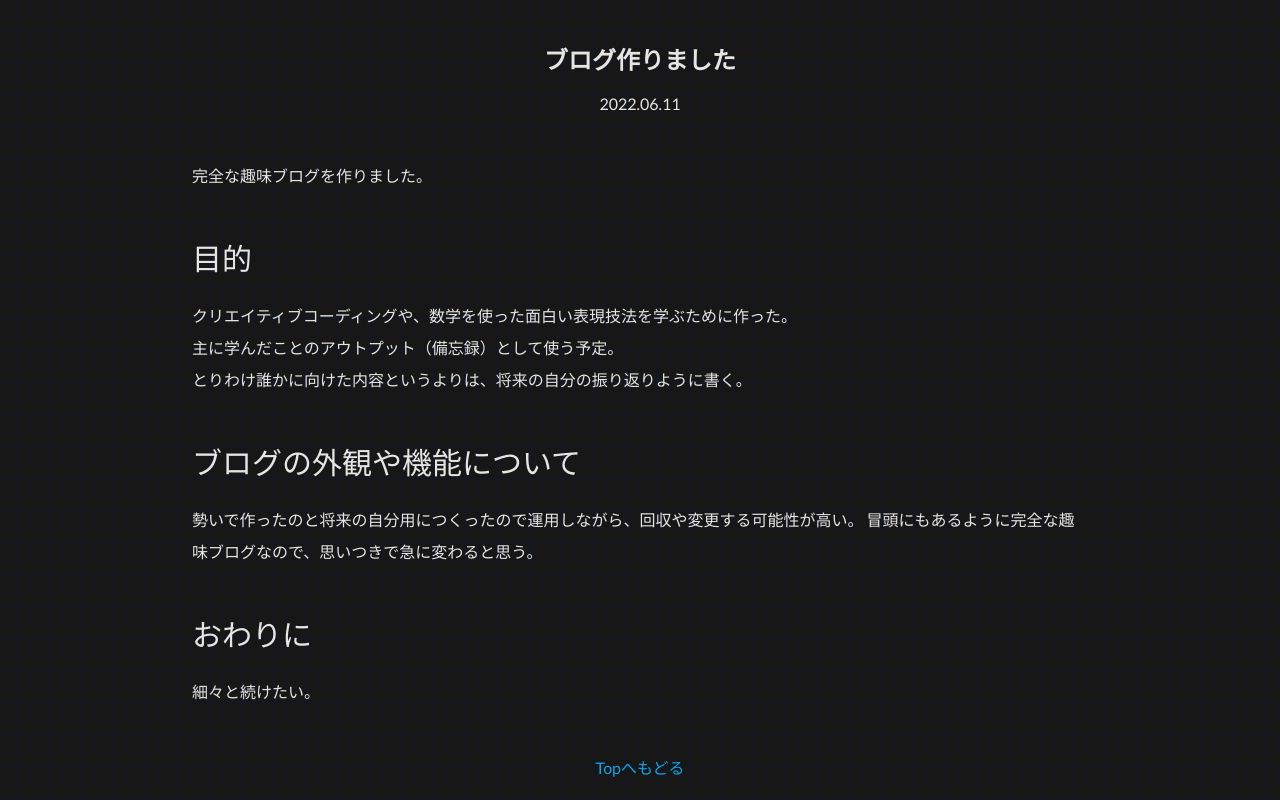
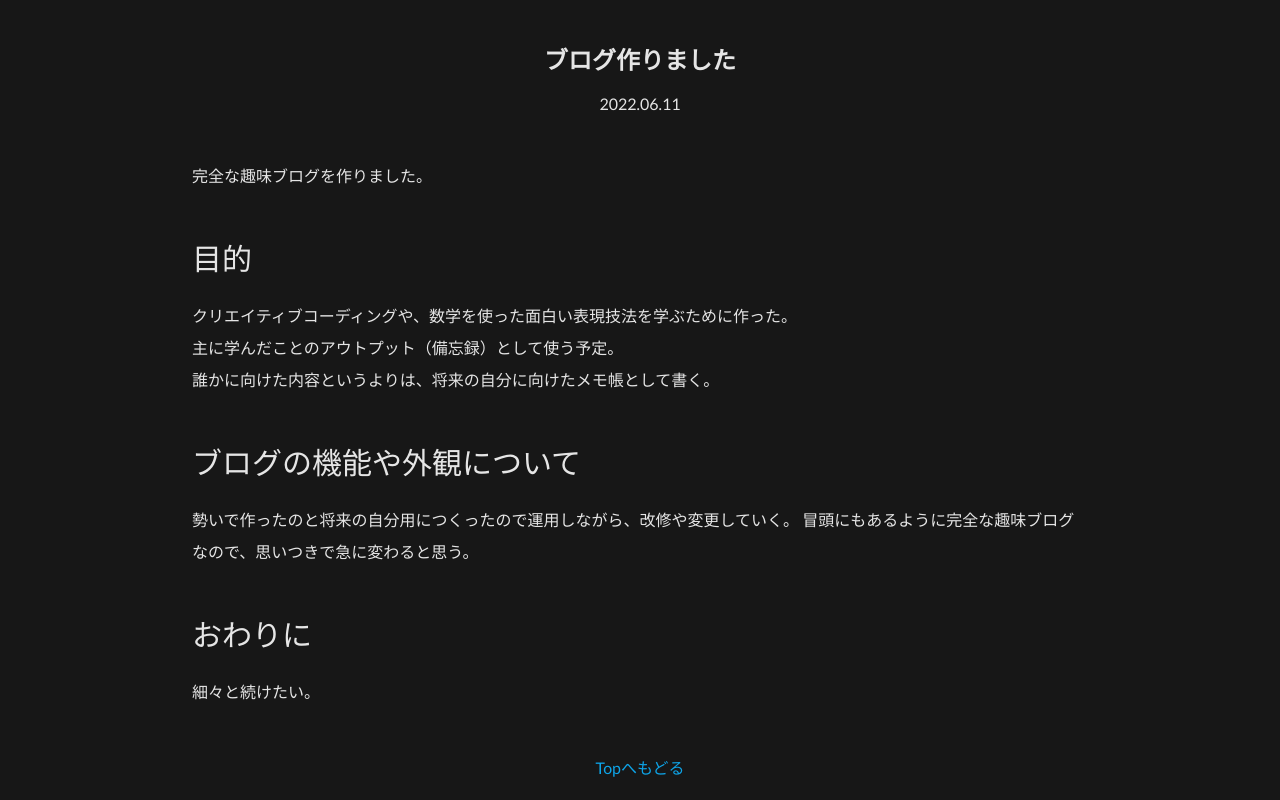
Before and after one commit to yend724/learning-coding-math, an Astro site: page /learning-coding-math/posts/post-1 in a window 1280 px wide. Built offline with nearby package versions, Linux system fonts and the light colour scheme; Astro itself is replaced by a stand-in of ours; a web font is replaced by a local one.

Commit message:
Fix Code

```diff
--- a/src/components/feature/post/PostHeader.astro
+++ b/src/components/feature/post/PostHeader.astro
@@ -8,6 +8,6 @@ const d = new Date(date);
 const published = `${d.getFullYear()}.${("00" + (d.getMonth() + 1)).slice(-2)}.${("00" + d.getDate()).slice(-2)}`
 ---
 <header class="flex justify-center items-center flex-col gap-y-4 h-40 px-8">
-  <h1 class="text-2xl text-center font-bold whitespace-pre">{title}</h1>
+  <h1 class="text-2xl text-center font-bold">{title}</h1>
   <p><time datetime={published}>{published}</time></p>
 </header>
--- a/src/data/site.json
+++ b/src/data/site.json
@@ -1,4 +1,3 @@
 {
-  "siteName": "Creative Codingと数学を学ぶブログ",
-  "siteNameForHtml": "<strong>Creative Coding</strong>と<wbr><strong>数学</strong>を学ぶブログ"
+  "siteName": "Creative Codingと数学を学ぶブログ"
 }
--- a/src/pages/index.astro
+++ b/src/pages/index.astro
@@ -19,7 +19,7 @@ const allPosts = await Astro.glob("../pages/posts/*.md");
     <header class="px-8">
       <div class="relative w-full max-w-4xl mx-auto flex items-center justify-center h-40">
         <div class="absolute top-0 left-[3px] w-[3px] h-full bg-slate-600"></div>
-        <h1 class="text-2xl font-bold text-center whitespace-pre" set:html={site.siteNameForHtml} />
+        <h1 class="text-2xl font-bold text-center">Creative Codingと<br class="md:hidden">数学を学ぶブログ</h1>
       </div>
     </header>
     <main class="px-8">
@@ -28,7 +28,6 @@ const allPosts = await Astro.glob("../pages/posts/*.md");
           <div class="absolute top-0 left-[3px] w-[3px] h-full bg-slate-600"></div>
           {
             allPosts.map(async (post)=>{
-              const compiledContent = await post.compiledContent();
               const d = new Date(post.frontmatter.date);
               const published = `${d.getFullYear()}.${("00" + (d.getMonth() + 1)).slice(-2)}.${("00" + d.getDate()).slice(-2)}`
               return (
--- a/src/pages/posts/post-1.md
+++ b/src/pages/posts/post-1.md
@@ -10,11 +10,11 @@ date: 2022-06-11
 
 クリエイティブコーディングや、数学を使った面白い表現技法を学ぶために作った。
 主に学んだことのアウトプット（備忘録）として使う予定。
-とりわけ誰かに向けた内容というよりは、将来の自分の振り返りように書く。
+誰かに向けた内容というよりは、将来の自分に向けたメモ帳として書く。
 
-## ブログの外観や機能について
+## ブログの機能や外観について
 
-勢いで作ったのと将来の自分用につくったので運用しながら、回収や変更する可能性が高い。
+勢いで作ったのと将来の自分用につくったので運用しながら、改修や変更していく。
 冒頭にもあるように完全な趣味ブログなので、思いつきで急に変わると思う。
 
 ## おわりに
--- a/src/styles/common.css
+++ b/src/styles/common.css
@@ -5,10 +5,8 @@ body {
   @apply text-neutral-200;
 }
 body {
-  @apply bg-neutral-900 bg-[length:2rem_2rem] bg-[center_top];
+  @apply bg-neutral-900;
   font-family: "Lato", "BIZ UDGothic", sans-serif;
-  background-image: linear-gradient(90deg, #0f172a 1px, transparent 0),
-    linear-gradient(0deg, #0f172a 1px, transparent 0);
 }
 [data-wrapper] {
   width: 100%;
```
